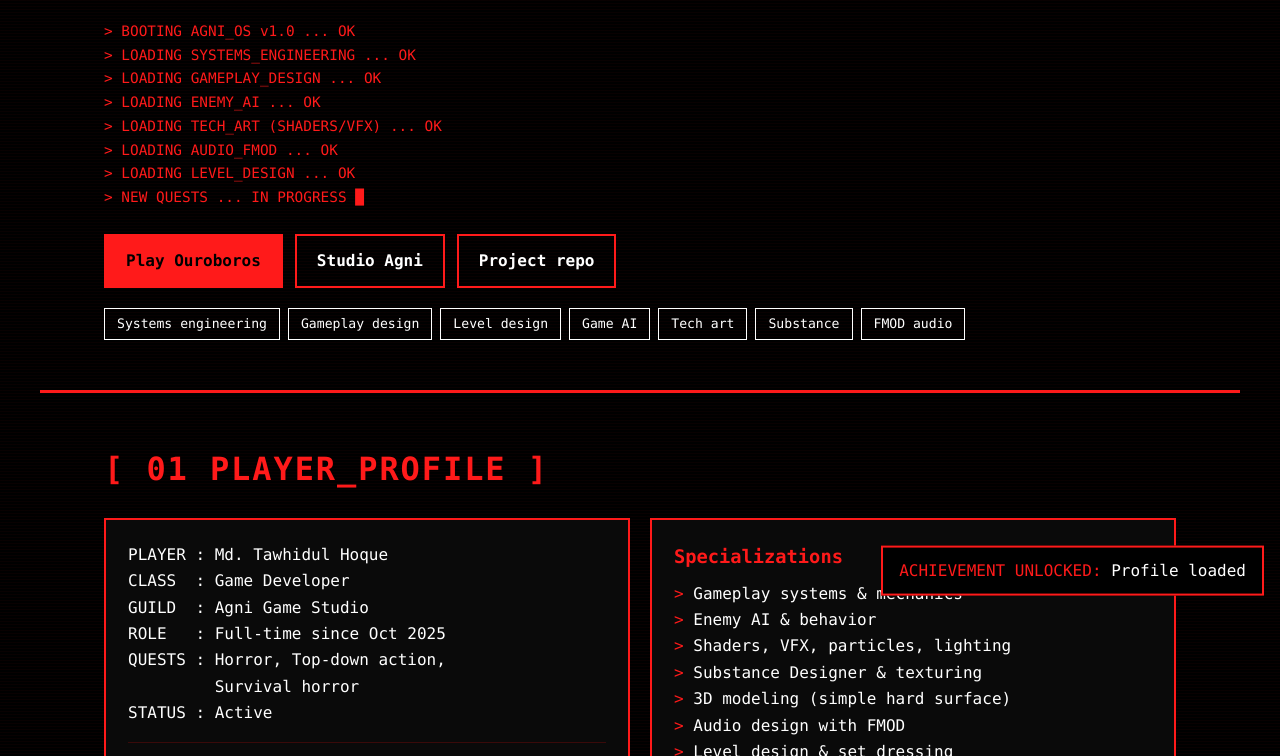
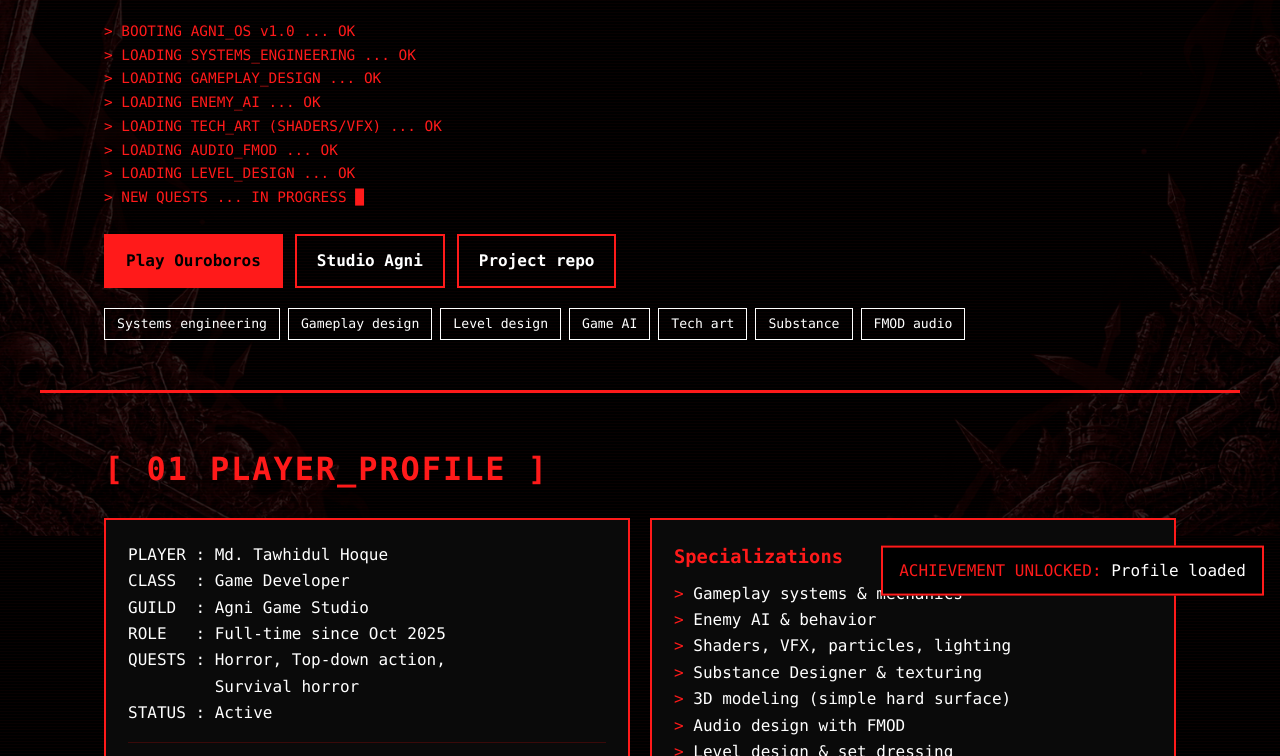
Before and after one commit to Ballsy-Brit/Ballsy-Brit.github.io, a plain HTML site: page index.html in a window 1280 px wide. Shown: the part 264-1020 px from the top of the page. Drawn offline with Linux system fonts and the light colour scheme.

Commit message:
Update - bg water mark

```diff
--- a/style.css
+++ b/style.css
@@ -56,3 +56,9 @@ h3{color:var(--red);margin-bottom:8px}
 .quote{margin-top:30px;color:var(--red);min-height:3em}
 footer{text-align:center;padding:40px;color:var(--red);border-top:3px solid var(--red);letter-spacing:.2em}
 @media(prefers-reduced-motion:reduce){.cur{animation:none}#toast{transition:none}html{scroll-behavior:auto}}
+
+/* Background watermark: fixed, behind everything, never blocks clicks */
+body::before{content:"";position:fixed;inset:0;z-index:-1;pointer-events:none;
+background:url("frame.webp") center bottom/cover no-repeat;opacity:.4}
+@media(max-width:1500px){body::before{opacity:.18}}
+@media(max-width:800px){body::before{opacity:.1}}
```
Also changed, not shown: Crimson Gothic Warframe Border.png (added), frame.webp (added), 1 other file.
